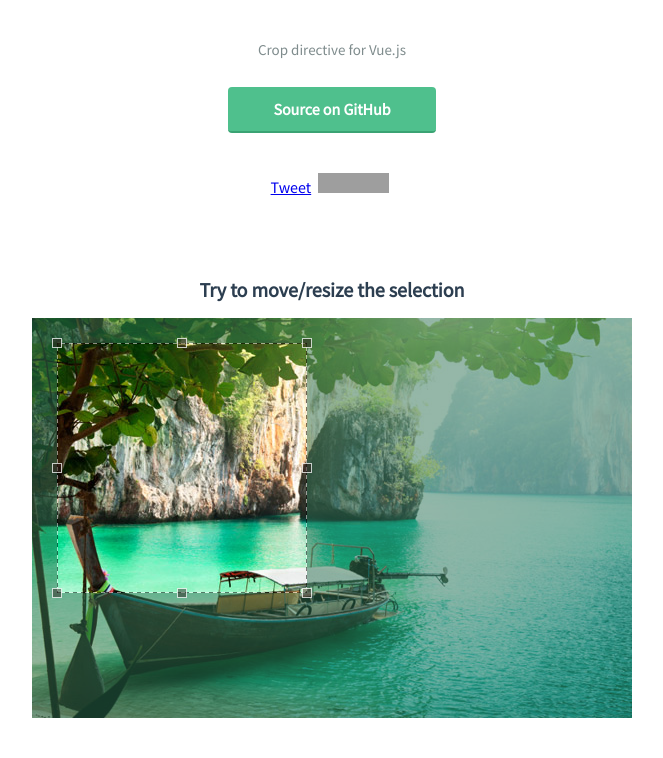
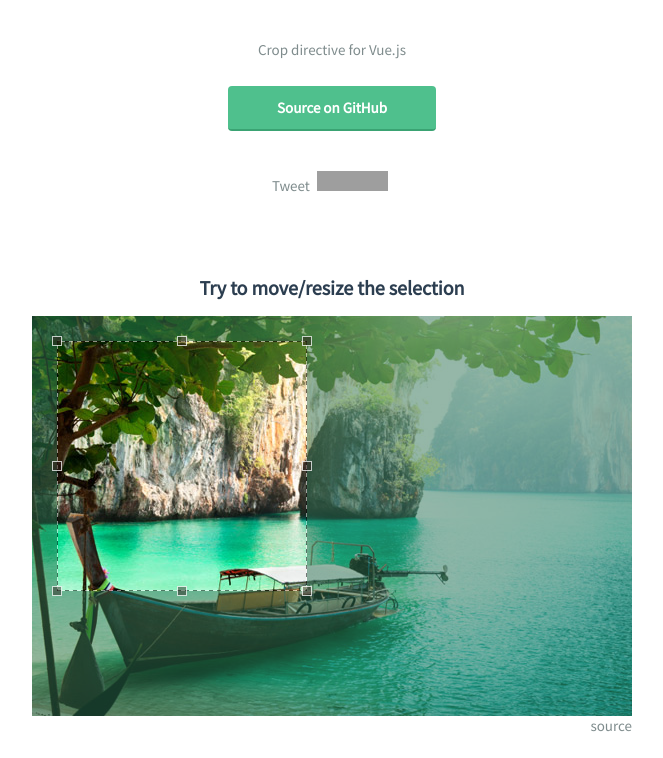
Before and after one commit to pespantelis/vue-crop, a plain HTML site: page index.html in a window 1280 px wide. Shown: the part 127-885 px from the top of the page, without its empty margins (308-971 px from the left). Drawn offline with Linux system fonts and the light colour scheme; grey boxes are pictures that could not be loaded.

Commit message:
Add a link to the demo source

```diff
--- a/css/style.css
+++ b/css/style.css
@@ -35,10 +35,14 @@ h2 {
   color: #2c3e50;
 }
 
-h4 {
+h4, a {
   font-weight: 400;
   font-size: 15px;
   color: #7f8c8d;
+}
+
+a {
+  text-decoration: none;
 }
 
 .button {
@@ -48,7 +52,6 @@ h4 {
   padding: 12px 14px;
   background-color: #4fc08d;
   font-weight: 700;
-  text-decoration: none;
   color: #fff;
   border-bottom: 2px solid #3aa373;
   border-radius: 4px;
--- a/index.html
+++ b/index.html
@@ -27,6 +27,7 @@
         <img src="pic.jpg" width="600" height="400"
              v-crop="create: test, start: test, move: test, end: test"/>
 
+        <a href="https://github.com/pespantelis/vue-crop/tree/gh-pages" style="float:right">source</a>
     </div>
 
     <script src="js/vue.min.js"></script>
```
